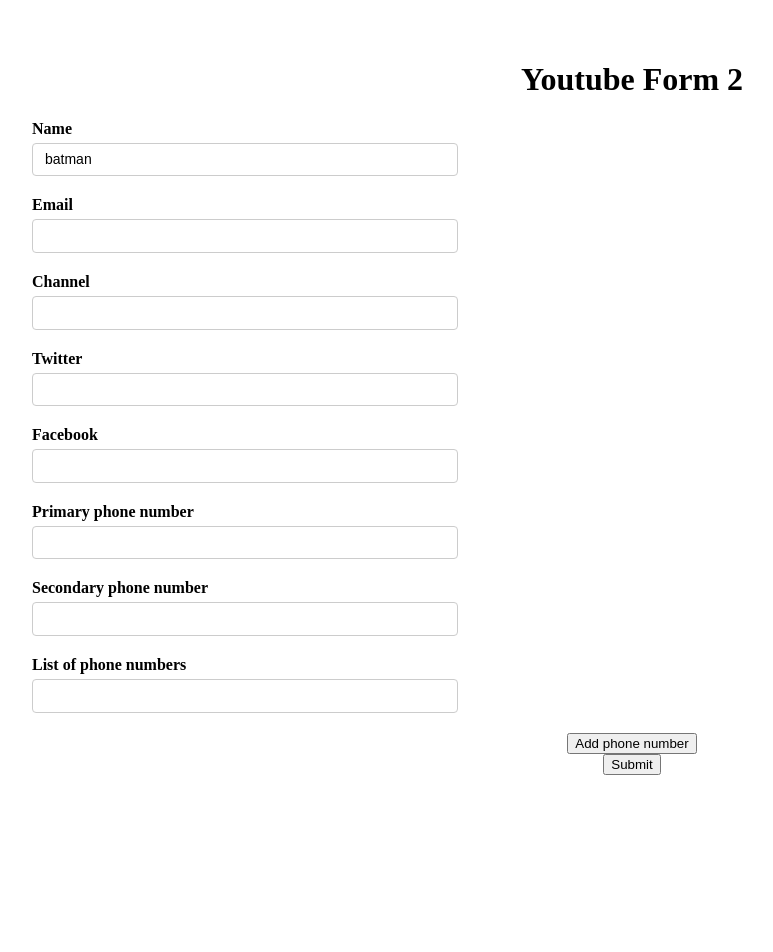
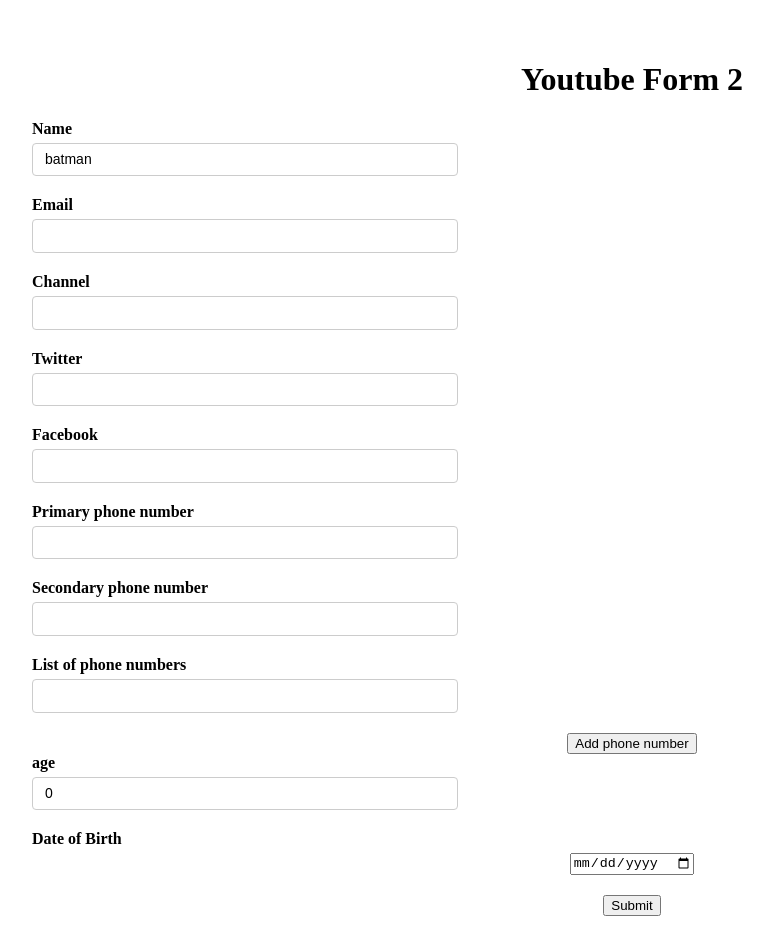
Before and after one commit to rizqydev/learn-react, a React (Vite) app: page /learn-rhf in a window 1280 px wide. Shown: the top 952 px of the page, without its empty margins (8-781 px from the left). Before the commit the page ends 815 px from the top, so only its background shows below. Built offline with nearby package versions, Linux system fonts and the light colour scheme.

Commit message:
rhf - learn submit as numeric and date value

```diff
--- a/src/react-hook-form/components/YoutubeForm.tsx
+++ b/src/react-hook-form/components/YoutubeForm.tsx
@@ -15,7 +15,9 @@
   phoneNumber: string[]
   phNumber: {
     number: string
-  }[]
+  }[],
+  age: number,
+  dob: Date
 }
 
 export const YoutubeForm = () => {
@@ -29,7 +31,9 @@
         facebook: ""
       },
       phoneNumber: ["", ""],
-      phNumber: [{ number: "" }]
+      phNumber: [{ number: "" }],
+      age: 0,
+      dob: new Date()
     }
   })
 
@@ -83,7 +87,6 @@
         </div>
 
         <div className="form-control">
-
           <label htmlFor="channel">Channel</label>
           <input type="text" id="channel" {...register("channel", {
             required: "Channel is required"
@@ -144,7 +147,25 @@
           <button type="button" onClick={() => append({ number: "" }) }>Add phone number</button>
         </div>
 
+        <div className="form-control">
+          <label htmlFor="age">age</label>
+          <input type="number" id="age" {...register("age", {
+            valueAsNumber: true,
+            required: "Age is required"
+          })} />
+          <p className="error">{errors.age?.message}</p>
+        </div>
+
+        <div className="form-control">
+          <label htmlFor="dob">Date of Birth</label>
+          <input type="date"  id="dob" {...register("dob", {
+            valueAsDate: true,
+          })} />
+          <p className="error">{errors.dob?.message}</p>
+        </div>
+
         <button type="submit">Submit</button>
+
       </form>
       <DevTool control={control} />
     </>
```
